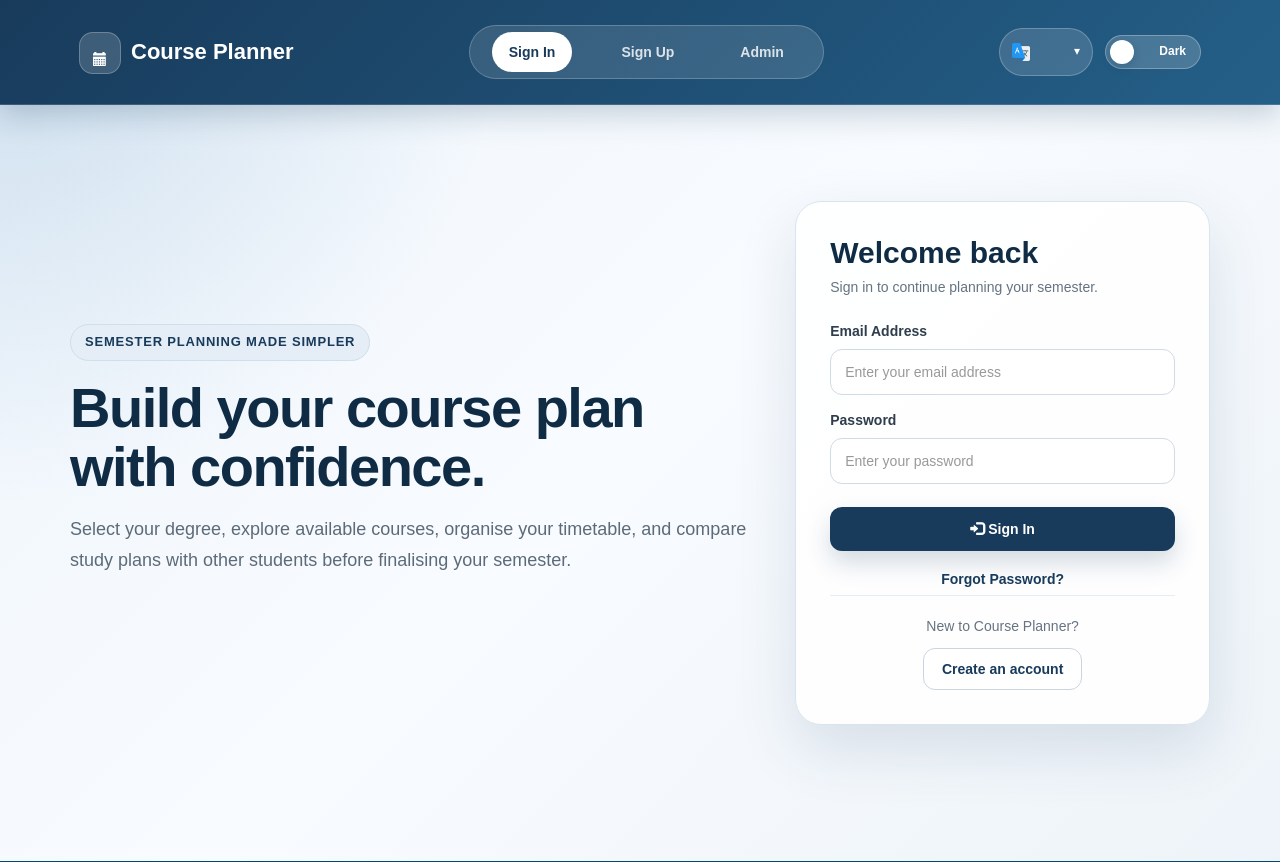
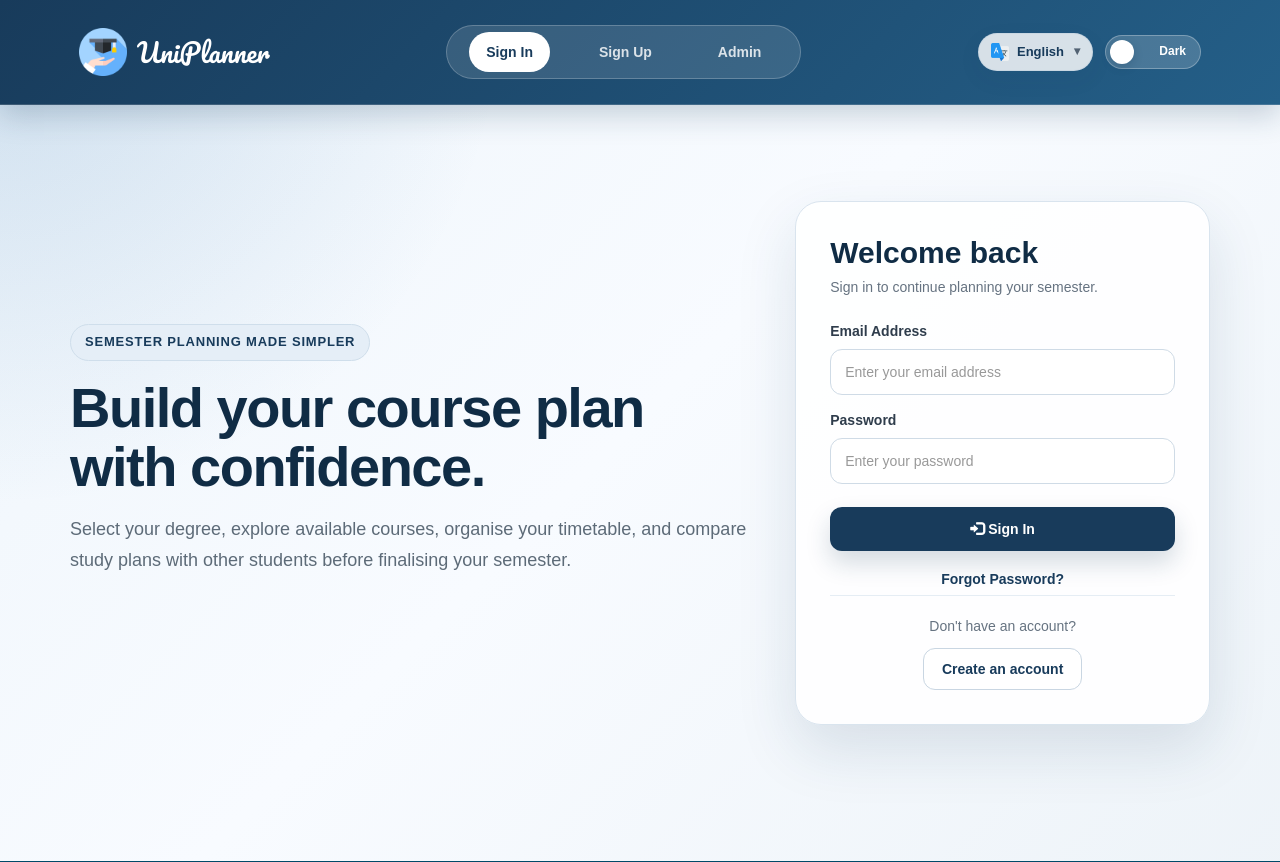
Before and after one commit to zhuby9292/agile-team-project, a Flask app: page / in a window 1280 px wide. Shown: the top 862 px of the page. Run offline with Flask 3, Linux system fonts and the light colour scheme.

Commit message:
Update UniPlanner branding

```diff
--- a/static/css/style.css
+++ b/static/css/style.css
@@ -2023,31 +2062,89 @@ body.dark-mode .signup-prompt p {
     gap: 10px;
 }
 
-.language-icon-dropdown {
+/* Language dropdown */
+
+.language-dropdown {
+    position: relative;
     display: inline-flex;
     align-items: center;
-    position: relative;
-    z-index: 50;
+}
+
+.language-dropdown-toggle {
+    height: 38px;
+    border: 1px solid rgba(201, 214, 226, 0.95);
+    background: rgba(255, 255, 255, 0.82);
+    color: #183b5b;
+    border-radius: 999px;
+    padding: 7px 12px;
+    display: inline-flex;
+    align-items: center;
+    gap: 8px;
+    font-size: 13px;
+    font-weight: 700;
+    cursor: pointer;
+    box-shadow: 0 8px 24px rgba(24, 59, 91, 0.06);
+    transition: background 0.25s ease, border-color 0.25s ease, color 0.25s ease, box-shadow 0.25s ease;
+}
+
+.language-dropdown-toggle:hover {
+    background: #ffffff;
+    border-color: #b8c7d6;
+    color: #102c45;
+    box-shadow: 0 10px 26px rgba(24, 59, 91, 0.1);
 }
 
 .language-icon {
     width: 18px;
     height: 18px;
     object-fit: contain;
-    pointer-events: none;
-}
-
-.language-icon-select {
-    width: 42px;
-    height: 30px;
-    border: none;
-    background: transparent;
-    color: #183b5b;
-    cursor: pointer;
-    appearance: auto;
+}
+
+.language-caret {
     font-size: 12px;
-    text-indent: -9999px;
-    padding-left: 22px;
+    color: #526273;
+    margin-left: 2px;
+}
+
+.language-dropdown-menu {
+    position: absolute;
+    top: calc(100% + 8px);
+    right: 0;
+    min-width: 150px;
+    background: #ffffff;
+    border: 1px solid #d9e4ee;
+    border-radius: 14px;
+    padding: 8px;
+    box-shadow: 0 12px 28px rgba(24, 59, 91, 0.14);
+    opacity: 0;
+    visibility: hidden;
+    transform: translateY(-6px);
+    transition: opacity 0.2s ease, transform 0.2s ease, visibility 0.2s ease;
+    z-index: 1000;
+}
+
+.language-dropdown:hover .language-dropdown-menu,
+.language-dropdown:focus-within .language-dropdown-menu {
+    opacity: 1;
+    visibility: visible;
+    transform: translateY(0);
+}
+
+.language-dropdown-item {
+    display: block;
+    color: #526273;
+    text-decoration: none;
+    font-size: 13px;
+    font-weight: 700;
+    padding: 9px 12px;
+    border-radius: 10px;
+    transition: background 0.2s ease, color 0.2s ease;
+}
+
+.language-dropdown-item:hover {
+    background: #edf3f8;
+    color: #183b5b;
+    text-decoration: none;
 }
 
 .language-icon-select:focus {
@@ -2460,3 +2557,21 @@ body.dark-mode .app-header {
     }
 
 }
+
+.brand-logo {
+    width: 48px;
+    height: 48px;
+    object-fit: contain;
+    border-radius: 12px;
+}
+
+/* Cursive UniPlanner navbar brand */
+
+.brand-name {
+    font-family: "Pacifico", cursive;
+    font-size: 26px;
+    font-weight: 400;
+    letter-spacing: 0;
+    color: #ffffff;
+    line-height: 1;
+}
--- a/templates/base.html
+++ b/templates/base.html
@@ -5,7 +5,7 @@
     <meta charset="UTF-8">
     <meta name="viewport" content="width=device-width, initial-scale=1.0">
 
-    <title>{% block title %}{{ _('Course Planner') }}{% endblock %}</title>
+    <title>{% block title %}{{ _('UniPlanner') }}{% endblock %}</title>
 
     <link rel="icon" type="image/svg+xml"
         href="{{ url_for('static', filename='favicon.svg') }}">
@@ -17,7 +17,7 @@
     <link rel="preconnect" href="https://fonts.gstatic.com" crossorigin>
 
     <link href="https://fonts.googleapis.com/css2?family=Inter:wght@400;500;600;700;800&display=swap" rel="stylesheet">
-
+    <link href="https://fonts.googleapis.com/css2?family=Pacifico&display=swap" rel="stylesheet">
     <link rel="stylesheet"
         href="{{ url_for('static', filename='css/style.css') }}">
 </head>
@@ -28,8 +28,10 @@
         <div class="container app-nav">
 
             <div class="brand">
-                <span class="brand-icon glyphicon glyphicon-calendar"></span>
-                <span class="brand-name">{{ _('Course Planner') }}</span>
+                <img src="{{ url_for('static', filename='images/graduation.png') }}"
+                     alt="{{ _('UniPlanner logo') }}"
+                     class="brand-logo">
+                <span class="brand-name">{{ _('UniPlanner') }}</span>
             </div>
 
             {% block nav %}
@@ -41,26 +43,37 @@
 
             <div class="header-actions">
 
-                <div class="language-icon-dropdown">
-                    <img src="{{ url_for('static', filename='images/translate.png') }}"
-                        alt="{{ _('Language') }}"
-                        class="language-icon">
-
-                    <select onchange="window.location.href=this.value"
-                        class="language-icon-select"
+                <div class="language-dropdown">
+                    <button type="button"
+                        class="language-dropdown-toggle"
                         aria-label="{{ _('Select language') }}">
 
-                        <option value="{{ url_for('set_language', language='en') }}"
-                            {% if session.get("language", "en") == "en" %}selected{% endif %}>
+                        <img src="{{ url_for('static', filename='images/translate.png') }}"
+                            alt="{{ _('Language') }}"
+                            class="language-icon">
+
+                        <span>
+                            {% if session.get("language", "en") == "zh" %}
+                                {{ _('Chinese') }}
+                            {% else %}
+                                {{ _('English') }}
+                            {% endif %}
+                        </span>
+
+                        <span class="language-caret">▾</span>
+                    </button>
+
+                    <div class="language-dropdown-menu">
+                        <a class="language-dropdown-item"
+                            href="{{ url_for('set_language', language='en') }}">
                             {{ _('English') }}
-                        </option>
+                        </a>
 
-                        <option value="{{ url_for('set_language', language='zh') }}"
-                            {% if session.get("language", "en") == "zh" %}selected{% endif %}>
+                        <a class="language-dropdown-item"
+                            href="{{ url_for('set_language', language='zh') }}">
                             {{ _('Chinese') }}
-                        </option>
-
-                    </select>
+                        </a>
+                    </div>
                 </div>
 
                 <button type="button"
--- a/templates/index.html
+++ b/templates/index.html
@@ -1,6 +1,6 @@
 {% extends "base.html" %}
 
-{% block title %}{{ _('Course Planner - Sign In') }}{% endblock %}
+{% block title %}{{ _('UniPlanner - Sign In') }}{% endblock %}
 
 {% block nav %}
 <nav class="auth-links">
@@ -71,7 +71,7 @@
                 </form>
 
                 <div class="signup-prompt">
-                    <p>{{ _('New to Course Planner?') }}</p>
+                    <p>{{ _('Don\'t have an account?') }}</p>
                     <button type="button" class="btn signup-btn" onclick="goToSignUp()">
                         {{ _('Create an account') }}
                     </button>
```
Also changed, not shown: other parts of static/css/style.css (+39 -0 lines), static/images/graduation.png (added).
